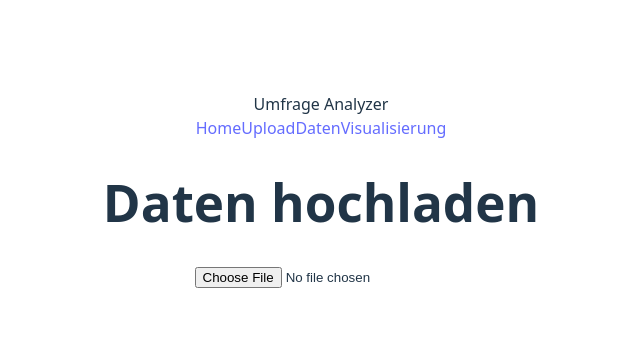
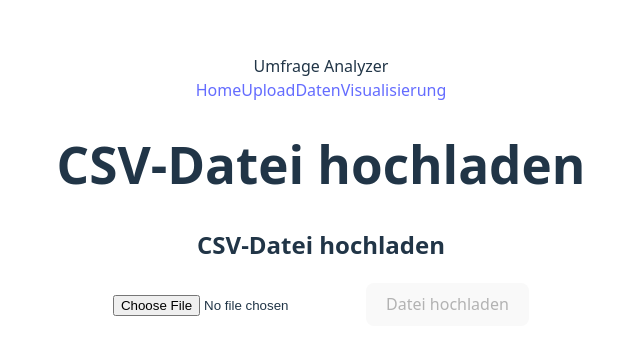
Before and after one commit to Stauffi21/CLDE2.0, a Vue app in the folder Umfragedatenanalyse/: page /upload in a window 1280 px wide. Shown: the part 210-564 px from the top of the page, without its empty margins (319-959 px from the left). Built offline with nearby package versions, Linux system fonts and the light colour scheme.

Commit message:
FileUploader

```diff
--- a/Umfragedatenanalyse/package.json
+++ b/Umfragedatenanalyse/package.json
@@ -9,6 +9,7 @@
     "preview": "vite preview"
   },
   "dependencies": {
+    "axios": "^1.9.0",
     "vue": "^3.5.13",
     "vue-router": "^4.5.1"
   },
--- a/Umfragedatenanalyse/src/components/FileUploader.vue
+++ b/Umfragedatenanalyse/src/components/FileUploader.vue
@@ -1,26 +1,33 @@
 <template>
-    <div class="bg-white p-6 rounded-lg shadow-md">
-      <form @submit.prevent="handleFileUpload">
+  <div class="bg-white p-6 rounded-lg shadow-md max-w-xl mx-auto mt-10">
+    <h2 class="text-xl font-semibold text-gray-800 mb-4">CSV-Datei hochladen</h2>
+
+    <form @submit.prevent="handleFileUpload" class="space-y-4">
       <input
         type="file"
         accept=".csv"
         @change="onFileChange"
-          class="block w-full text-sm text-gray-600 mb-4"
+        class="block w-full text-sm text-gray-700 border rounded px-3 py-2"
       />
+
       <button
         type="submit"
-          class="bg-blue-600 text-white px-4 py-2 rounded hover:bg-blue-700"
+        class="bg-blue-600 text-white px-4 py-2 rounded hover:bg-blue-700 w-full disabled:opacity-50"
         :disabled="!selectedFile || uploading"
       >
-          {{ uploading ? 'Hochladen...' : 'Datei hochladen' }}
+        {{ uploading ? 'Lade hoch...' : 'Datei hochladen' }}
       </button>
     </form>
 
-      <div v-if="uploadSuccess" class="text-green-600 mt-4">
-        Upload erfolgreich!
+    <div v-if="uploadSuccess" class="mt-4 text-green-700">
+      Upload erfolgreich!<br />
+      <strong>UUID:</strong> {{ result.uuid }}<br />
+      <strong>Ergebnis:</strong> <a :href="result.resultUrl" class="underline text-blue-600" target="_blank">result.json</a><br />
+      <strong>Diagramm:</strong> <a :href="result.visualUrl" class="underline text-blue-600" target="_blank">visual.png</a>
     </div>
-      <div v-if="uploadError" class="text-red-600 mt-4">
-        Fehler beim Upload.
+
+    <div v-if="uploadError" class="mt-4 text-red-600">
+      Fehler beim Upload. Bitte erneut versuchen.
     </div>
   </div>
 </template>
@@ -29,37 +36,45 @@
 import { ref } from 'vue'
 import axios from 'axios'
 
+// Datei & Uploadstatus
 const selectedFile = ref(null)
 const uploading = ref(false)
 const uploadSuccess = ref(false)
 const uploadError = ref(false)
+const result = ref({})
 
-  const emit = defineEmits(['upload-success'])
-
+// Datei auswählen
 function onFileChange(event) {
   selectedFile.value = event.target.files[0]
 }
 
+// Datei an API senden
 async function handleFileUpload() {
   if (!selectedFile.value) return
 
   uploading.value = true
   uploadSuccess.value = false
   uploadError.value = false
+  result.value = {}
 
   const formData = new FormData()
   formData.append('file', selectedFile.value)
 
   try {
-      const response = await axios.post('https://your-api-endpoint.com/upload', formData, {
+    const response = await axios.post(
+      'https://8n7fzhi5r2.execute-api.us-east-1.amazonaws.com/dev/upload',
+      formData,
+      {
         headers: {
           'Content-Type': 'multipart/form-data'
         }
-      })
+      }
+    )
+
+    result.value = response.data
     uploadSuccess.value = true
-      emit('upload-success', response.data)
   } catch (error) {
-      console.error(error)
+    console.error('Fehler beim Hochladen:', error)
     uploadError.value = true
   } finally {
     uploading.value = false
--- a/Umfragedatenanalyse/src/pages/Upload.vue
+++ b/Umfragedatenanalyse/src/pages/Upload.vue
@@ -1,20 +1,10 @@
 <template>
   <div class="p-8">
-    <h1 class="text-3xl font-bold">Daten hochladen</h1>
-    <input type="file" accept=".csv" @change="handleFileUpload" class="mt-4" />
+    <h1 class="text-3xl font-bold mb-6">CSV-Datei hochladen</h1>
+    <FileUploader />
   </div>
 </template>
 
 <script setup>
-const handleFileUpload = (event) => {
-  const file = event.target.files[0]
-  if (file) {
-    console.log('Datei hochladen:', file.name)
-    // Implementiere hier den Upload-Logik
-  }
-}
+import FileUploader from '@/components/FileUploader.vue'
 </script>
-
-<style scoped>
-/* Optionale Styles */
-</style>
```
Also changed, not shown: 1 other file (tests, documents, lock files or other folders). Lines whose indentation alone changed are shown as unchanged.
